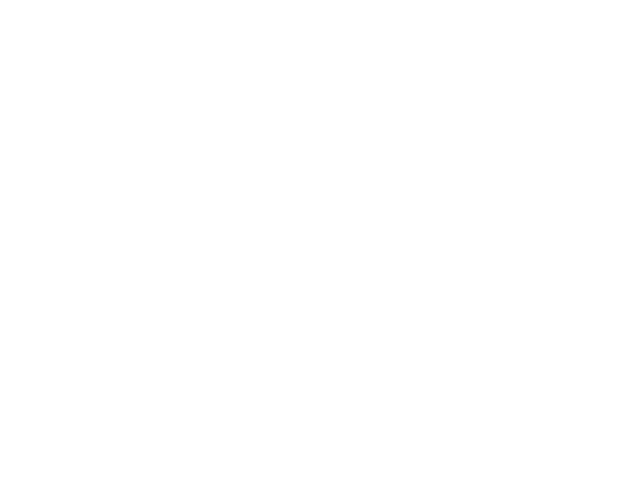
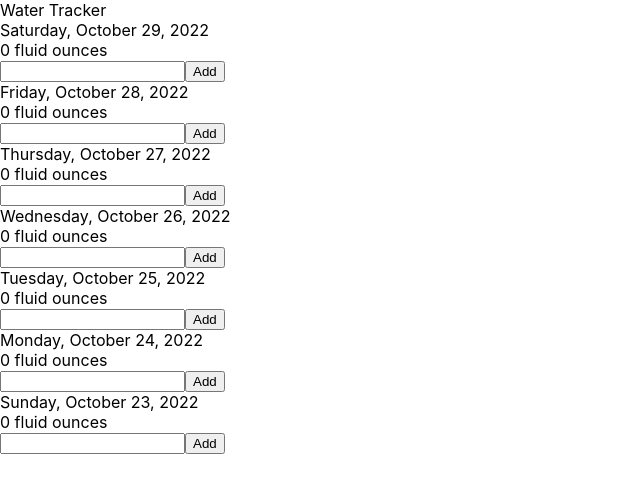
Before and after one commit to esha-sidhu/Delta, a React (Create React App) app in the folder delta/: page /WaterTracker in a window 1280 px wide. Before the commit this address had no page. Shown: the top 492 px of the page, without its empty margins (0-640 px from the left). Built offline with nearby package versions, Linux system fonts and the light colour scheme.

Commit message:
Implements water tracker with user input
Implements the feature that allows the user to input the amount of water they consumed for any day that is within the past seven days

```diff
--- /dev/null
+++ b/delta/src/components/WaterTracker.js
@@ -0,0 +1,154 @@
+import React, {useState} from 'react';
+
+function WaterTracker()
+{
+    return(
+        <div>
+            <header>
+                Water Tracker
+            </header>
+            <div>
+                <WaterEntry dateInput={0}/>
+            </div>
+            <div>
+                <WaterEntry dateInput={1}/>
+            </div>
+            <div>
+                <WaterEntry dateInput={2}/>
+            </div>
+            <div>
+                <WaterEntry dateInput={3}/>
+            </div>
+            <div>
+                <WaterEntry dateInput={4}/>
+            </div>
+            <div>
+                <WaterEntry dateInput={5}/>
+            </div>
+            <div>
+                <WaterEntry dateInput={6}/>
+            </div>
+        </div>
+    );
+}
+
+function WaterEntry({dateInput})
+{
+    const [date, setDate] = useState(dateInput);
+    const [amount, setAmount] = useState(0);
+
+    let day = new Date();
+    day.setDate(day.getDate() - date);
+
+    let dateStr = convertDateObjectToStr(day);
+    let entryName = "entry" + date;
+
+    function handleEntry()
+    {
+        console.log(document.getElementById(entryName));
+        let add = parseInt(document.getElementById(entryName).value);
+        setAmount(amount + add);
+    }
+
+    return(
+        <div>
+            <div>
+                {dateStr}
+            </div>
+            <div>
+                {amount} fluid ounces
+            </div>
+            <div>
+                <input type="text" id={entryName}/>
+                <button onClick={handleEntry}>Add</button>
+            </div>
+        </div>
+    );
+}
+
+function convertDateObjectToStr(dateObject)
+{
+    let day = dateObject.getDate();
+    let weekday = dateObject.getDay();
+    let month = dateObject.getMonth();
+    let year = dateObject.getFullYear();
+
+    let date = "";
+
+    switch (weekday)
+    {
+        case 0:
+            date += "Sunday, ";
+            break;
+        case 1:
+            date += "Monday, ";
+            break;
+        case 2:
+            date += "Tuesday, ";
+            break;
+        case 3:
+            date += "Wednesday, ";
+            break;
+        case 4:
+            date += "Thursday, ";
+            break;
+        case 5:
+            date += "Friday, ";
+            break;
+        case 6:
+            date += "Saturday, ";
+            break;
+        default:
+            break;
+    }
+
+    switch (month)
+    {
+        case 0:
+            date += "January ";
+            break;
+        case 1:
+            date += "February ";
+            break;
+        case 2:
+            date += "March" ;
+            break;
+        case 3:
+            date += "April ";
+            break;
+        case 4:
+            date += "May ";
+            break;
+        case 5:
+            date += "June ";
+            break;
+        case 6:
+            date += "July ";
+            break;
+        case 7:
+            date += "August ";
+            break;
+        case 8:
+            date += "September ";
+            break;
+        case 9:
+            date += "October ";
+            break;
+        case 10:
+            date += "November ";
+            break;
+        case 11:
+            date += "December ";
+            break;
+        default:
+            break;
+    }
+
+    date += day;
+    date += ", ";
+    date += year;
+
+    return date;
+}
+
+export default WaterTracker;
--- a/delta/src/components/pages/initlanding.js
+++ b/delta/src/components/pages/initlanding.js
@@ -6,6 +6,8 @@ import Board from "./board";
 import Tracker from "./tracker";
 import Journel from "./journal";
 import Settings from "./settings";
+// TODO: remove below line later
+import WaterTracker from "../WaterTracker";
 
 function InitLanding()
 {
@@ -19,6 +21,7 @@ function InitLanding()
                 <Route path = "/tracker" element={<Tracker />} />
                 <Route path = "/journel" element={<Journel />} />
                 <Route path = "/settings" element={<Settings />} />
+                <Route path = "/WaterTracker" element={<WaterTracker />} />
             </Routes>
         </BrowserRouter>
     );
--- a/delta/src/components/pages/tracker.js
+++ b/delta/src/components/pages/tracker.js
@@ -9,6 +9,9 @@ function Tracker()
                 Your trackers!
             </div>
             <div>
+                <Link to="/WaterTracker">Water Tracker</Link>
+            </div>
+            <div>
                 <Link to="/board">Go back to your bulletin board</Link>
             </div>
         </div>
```
